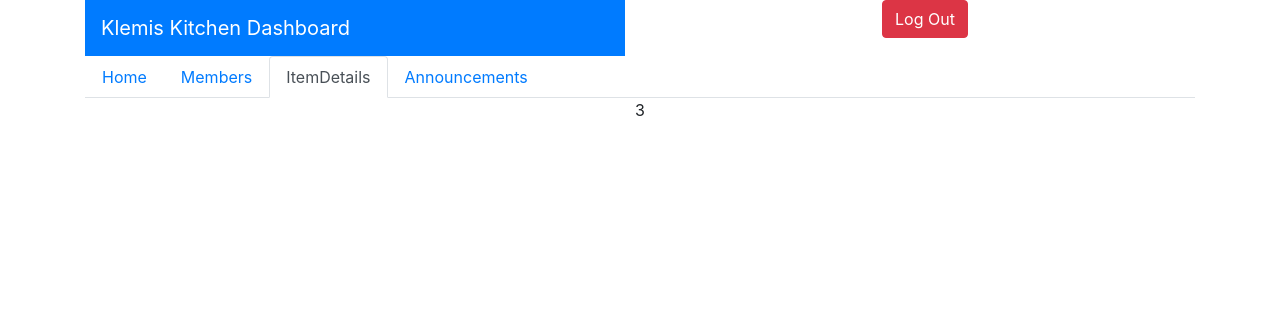
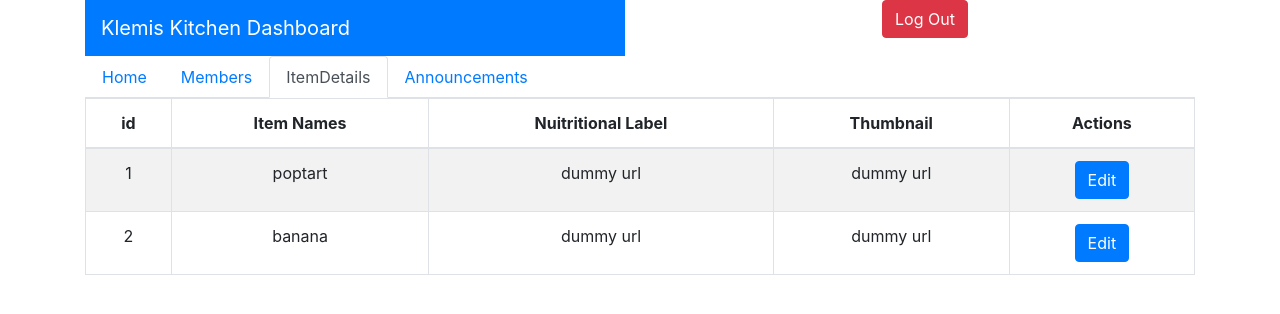
Before and after one commit to jd-116/klemis-kitchen-admin-dashboard, a React (Create React App) app: page / in a window 1280 px wide. Both pictures are taken after a click on the tab "ItemDetails". Shown: the top 314 px of the page. Built offline with nearby package versions, Linux system fonts and the light colour scheme.

Commit message:
ItemDetails
added table, mock data to the table, and a modal that brings up a form to change data.

```diff
--- a/src/App.tsx
+++ b/src/App.tsx
@@ -1,32 +1,46 @@
 import React from 'react';
 import './App.css';
-import { Navbar, Tabs, Tab, Container, Row, Col, Button } from 'react-bootstrap';
+import { Navbar, Tabs, Tab, Container, Row, Col, Button, Table, Form, Modal } from 'react-bootstrap';
 import { useState } from 'react';
 import 'bootstrap/dist/css/bootstrap.css';
 
+const data: BodyItem[] = [{id: '1', names: ['poptart'], nutrition: "dummy url", thumbnail: "dummy url"},
+{id: '2', names: ['banana'], nutrition: "dummy url", thumbnail: "dummy url"}]
+
+export type BodyItem = {
+  names: string[]
+  id: string
+  nutrition: string | null
+  thumbnail: string | null
+}
+
+
+
 function App() {
+  const [displayForm, setDisplayForm] = useState(false)
   return (
-    <div className="App">
+    <div className='App'>
       <Container>
         <Row>
           <Col>
-            <Navbar bg="primary" expand="lg" variant="dark">
+            <Navbar bg='primary' expand='lg' variant='dark'>
               <Navbar.Brand>Klemis Kitchen Dashboard</Navbar.Brand>
             </Navbar>
           </Col>
           <Col>
-            <Button variant="danger">
+            <Button variant='danger'>
               Log Out
             </Button>
           </Col>
         </Row>
-        {RenderTabs()}
+        {RenderTabs(setDisplayForm)}
+        {displayForm ? EditForm(setDisplayForm) : undefined}
       </Container>
     </div>
   );
 }
 
-function RenderTabs() {
+function RenderTabs(editFormHandler: (arg: boolean) => void) {
   const [key, setKey] = useState('home');
 
   return (
@@ -34,20 +48,74 @@ function RenderTabs() {
       activeKey={key}
       onSelect={(k: any) => setKey(k)}
     >
-      <Tab eventKey="home" title="Home">
-        1
+      <Tab eventKey='home' title='Home'>
+        Welcome to the Klemis Kitchen Dashboard. This dashboard contains the tools necessary to manage the klemis inventory system
       </Tab>
-      <Tab eventKey="members" title="Members">
+      <Tab eventKey='members' title='Members'>
         2
       </Tab>
-      <Tab eventKey="details" title="ItemDetails">
-        3
+      <Tab eventKey='details' title='ItemDetails'>
+        <Table striped bordered hover>
+          <thead>
+            <tr>
+              <th>id</th>
+              <th>Item Names</th>
+              <th>Nuitritional Label</th>
+              <th>Thumbnail</th>
+              <th>Actions</th>
+            </tr>
+          </thead>
+          <tbody>
+            {data.map(item => bodyRender(item, editFormHandler))}
+          </tbody>
+        </Table>
       </Tab>
-      <Tab eventKey="announcements" title="Announcements">
+      <Tab eventKey='announcements' title='Announcements'>
         4
       </Tab>
     </Tabs>
   );
 }
 
+const bodyRender = (data: BodyItem, editFormHandler: (arg: boolean) => void) => {
+    return(
+      <tr>
+        <td>{data.id}</td>
+        <td>{data.names}</td>
+        <td>{data.nutrition}</td>
+        <td>{data.thumbnail}</td>
+        <td><Button onClick ={() => {editFormHandler(true)}} variant="primary">Edit</Button></td>
+      </tr>
+    );
+}
+
+function EditForm(editFormHandler: (arg: boolean) => void) {
+  return(
+    <Modal.Dialog>
+      <Modal.Header onClick ={() => {editFormHandler(false)}} closeButton>
+        <Modal.Title>Edit Detail</Modal.Title>
+      </Modal.Header>
+
+      <Modal.Body>
+        <Form>
+          <Form.Group controlId="formBasicEmail">
+            <Form.Label>New Nutritional url</Form.Label>
+            <Form.Control type="email" placeholder= 'hmm'  />
+          </Form.Group>
+
+          <Form.Group controlId="formBasicPassword">
+            <Form.Label>New Thumbnail Url</Form.Label>
+            <Form.Control type="password" placeholder= 'hmm'/>
+          </Form.Group>
+        </Form>
+      </Modal.Body>
+
+      <Modal.Footer>
+        <Button onClick ={() => {editFormHandler(false)}} variant="secondary">Cancel</Button>
+        <Button onClick ={() => {editFormHandler(false)}} variant="primary">Confirm</Button>
+      </Modal.Footer>
+    </Modal.Dialog>
+  );
+}
+
 export default App;
```
